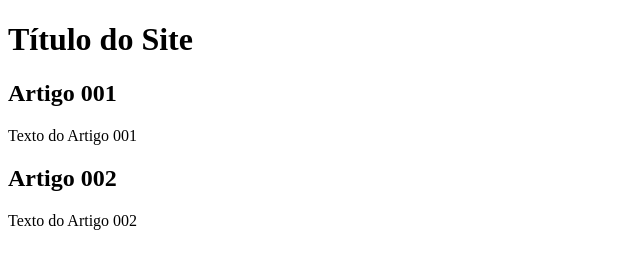
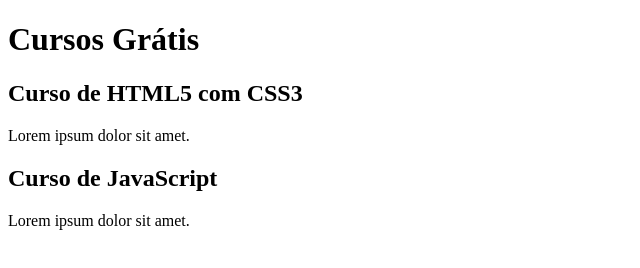
Before and after one commit to gsnowker/projeto-site, a plain HTML site: page index.html in a window 1280 px wide. Shown: the whole page, without its empty margins (0-640 px from the left). Drawn offline with Linux system fonts and the light colour scheme.

Commit message:
comecei a escrever o centeudo

```diff
--- a/index.html
+++ b/index.html
@@ -8,15 +8,15 @@
 <body>
     <main>
         <header>
-            <h1>Título do Site</h1>
+            <h1>Cursos Grátis</h1>
         </header>
         <article>
-            <h2>Artigo 001</h2>
-            <p>Texto do Artigo 001</p>
+            <h2>Curso de HTML5 com CSS3</h2>
+            <p>Lorem ipsum dolor sit amet.</p>
         </article>
         <article>
-            <h2>Artigo 002</h2>
-            <p>Texto do Artigo 002</p>
+            <h2>Curso de JavaScript</h2>
+            <p>Lorem ipsum dolor sit amet.</p>
         </article>
     </main>
 </body>
```
